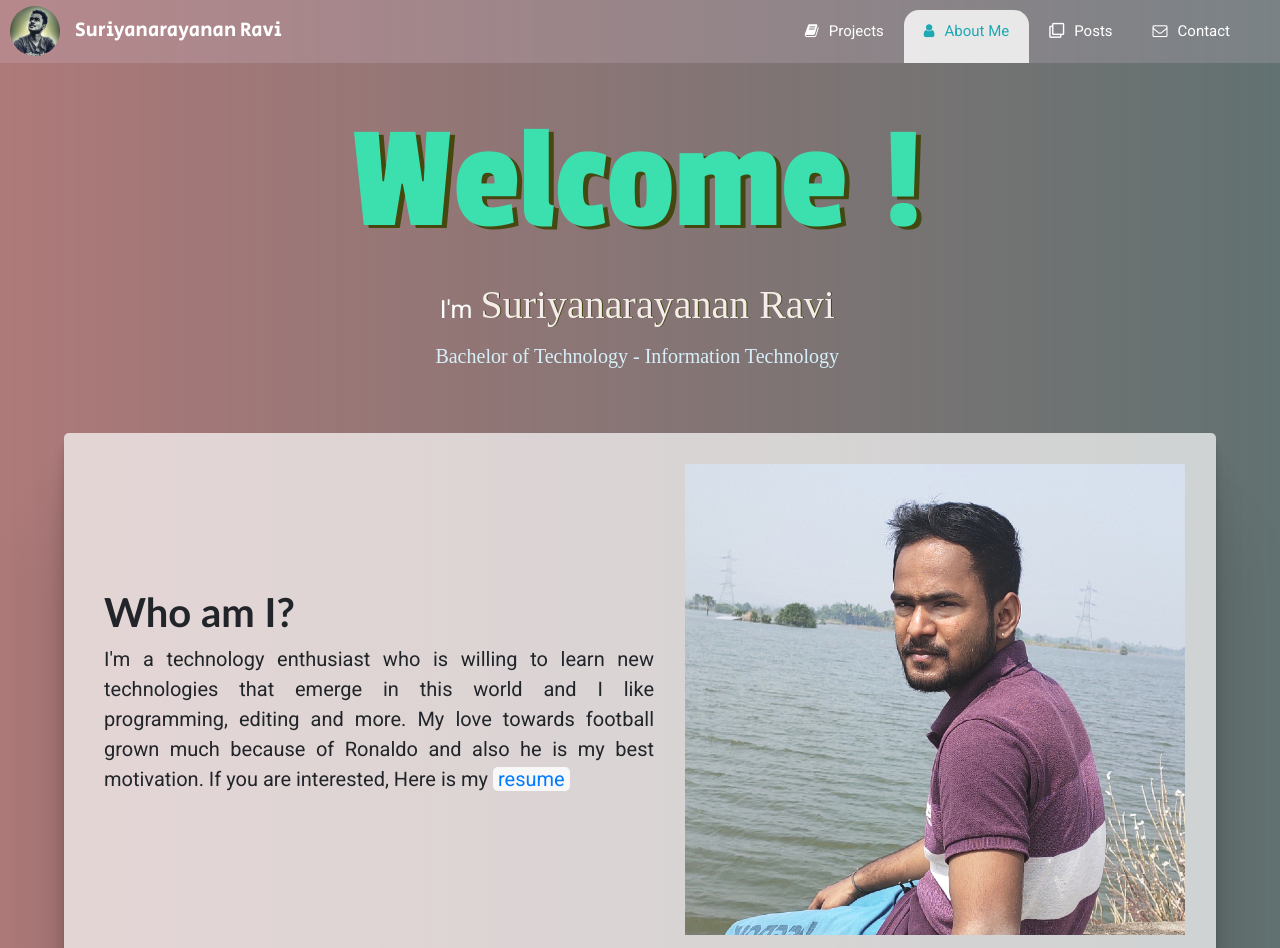
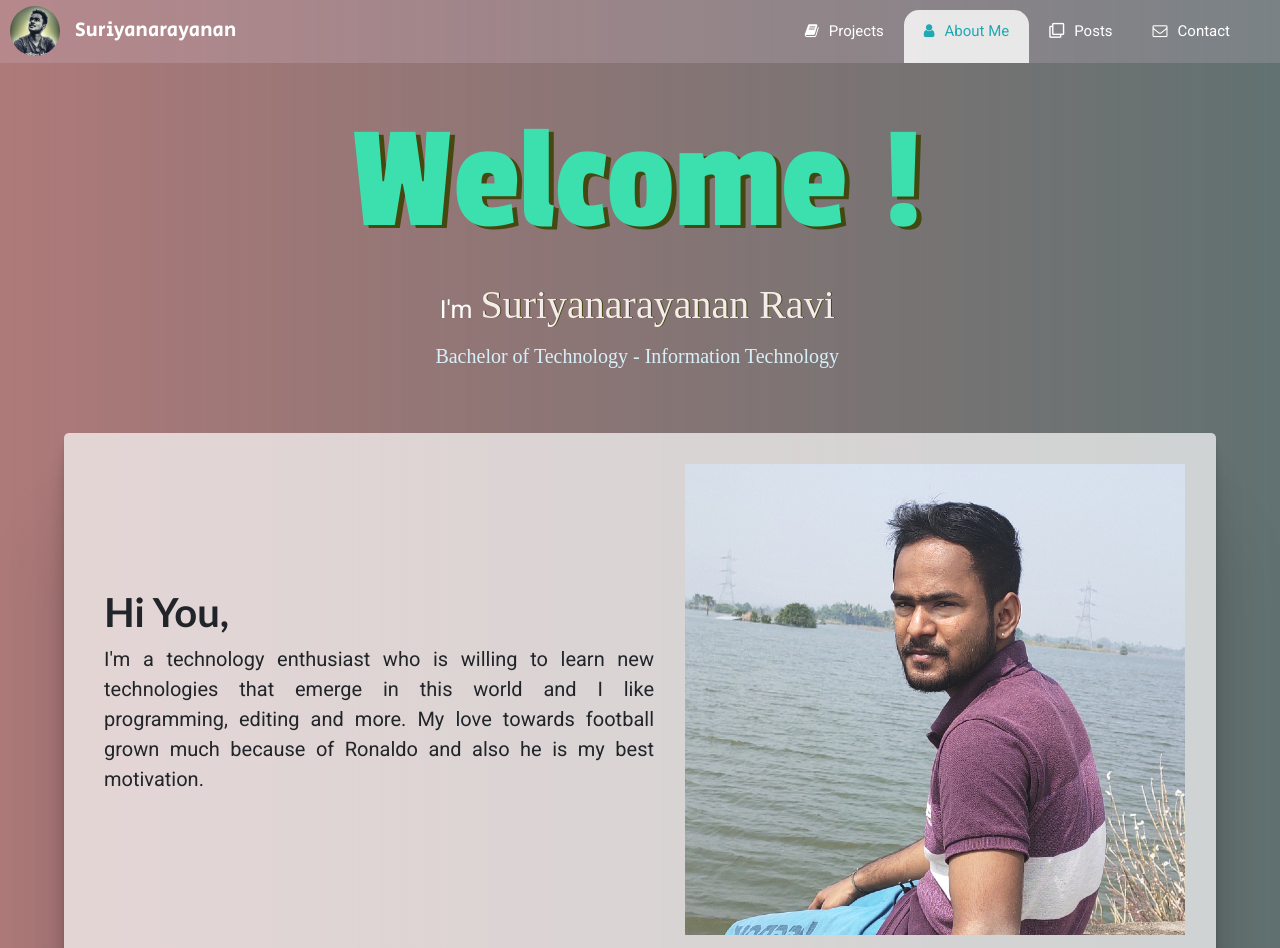
Before and after one commit to suriyafromtn/suriyafromtn.github.io, a plain HTML site: page index.html in a window 1280 px wide. Shown: the top 948 px of the page. Drawn offline with nearby package versions, Linux system fonts and the light colour scheme; a web font is replaced by a local one.

Commit message:
Minor corrections

```diff
--- a/index.html
+++ b/index.html
@@ -29,7 +29,7 @@
     <nav class="navbar navbar-expand-custom navbar-mainbg">
 
         <img class="circular--square" src="suriya.jpg" />
-        <a class="navbar-brand navbar-logo" href="https://suriyanarayanan-r.github.io">Suriyanarayanan Ravi</a>
+        <a class="navbar-brand navbar-logo" href="https://suriyanarayanan-r.github.io">Suriyanarayanan</a>
         <button class="navbar-toggler" type="button" data-toggle="collapse" data-target="#navbarSupportedContent"
             aria-controls="navbarSupportedContent" aria-expanded="false" aria-label="Toggle navigation">
             <i class="fas fa-bars text-white"></i>
@@ -76,11 +76,11 @@
             </div>
         </div>
         <div class="about_me">
-            <h1>Who am I?</h1>
+            <h1>Hi You,</h1>
             <p>I'm a technology enthusiast who is willing to learn new technologies
                 that emerge in this world and I like programming, editing and more. My love towards football
                 grown much because of Ronaldo and also he is my best motivation.
-                If you are interested, Here is my <a target="new" href="resume.pdf">resume</a></p>
+            </p>
         </div>
     </div>
 
```
Also changed, not shown: contact.html (+1 -1 lines), projects.html (+1 -1 lines), 1 other file.
